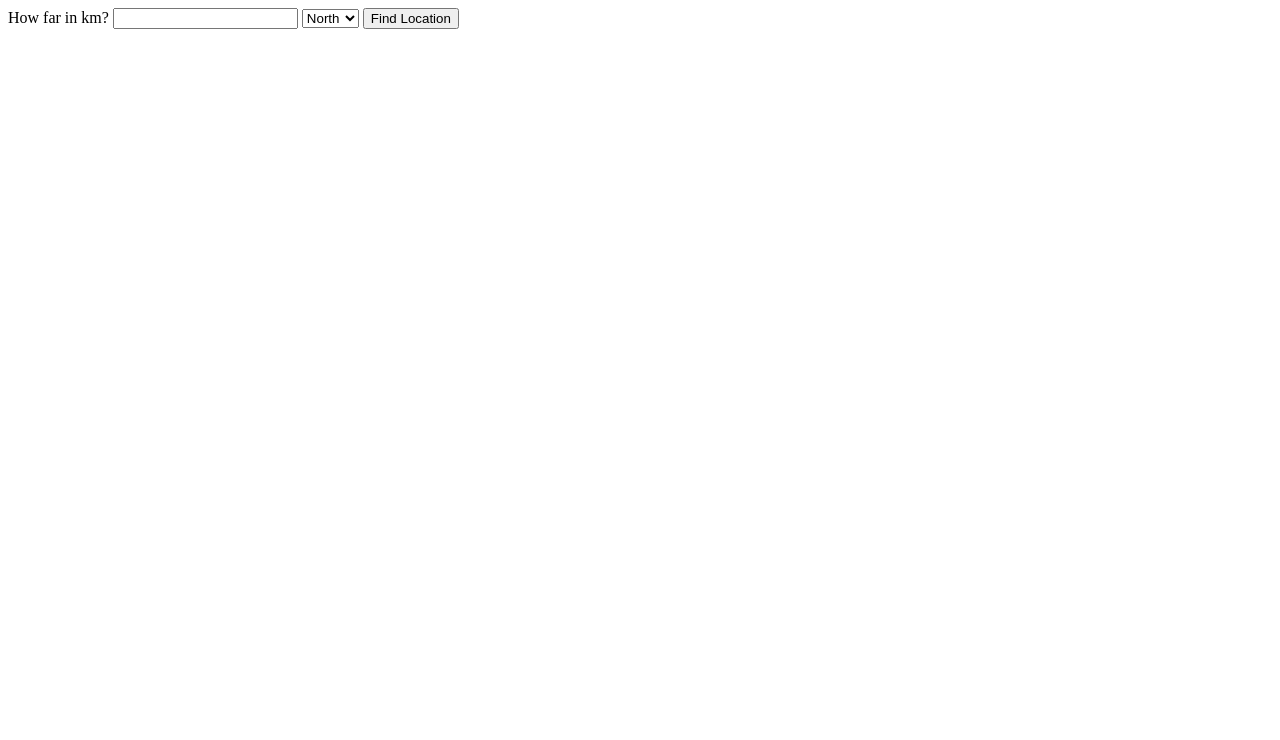
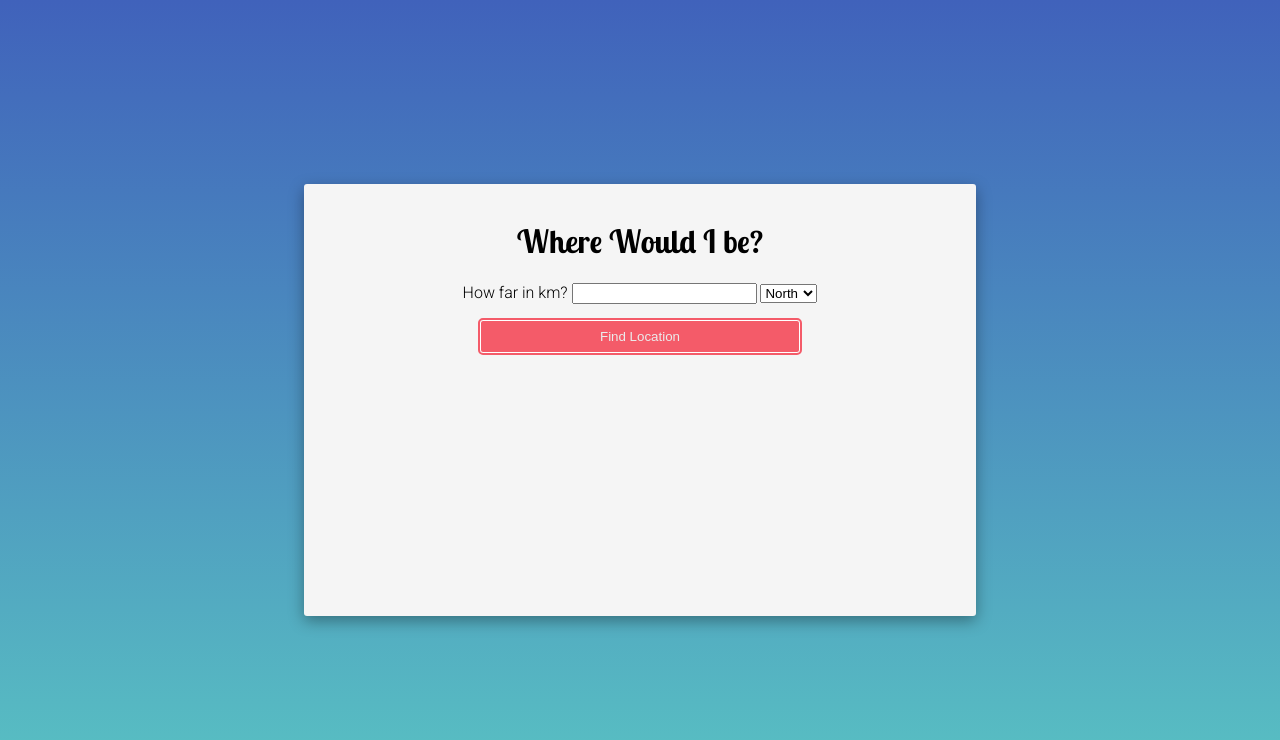
Before and after one commit to sarahleah/LocationFinder, a plain HTML site: page index.html in a window 1280 px wide. Drawn offline with nearby package versions, Linux system fonts and the light colour scheme.

Commit message:
styled :)

```diff
--- a/index.html
+++ b/index.html
@@ -4,9 +4,15 @@
     <meta charset="utf-8">
     <meta name="viewport" content="width=device-width">
     <title>repl.it</title>
-    <link href="style.css" rel="stylesheet" type="text/css" />
+	<link rel="preconnect" href="https://fonts.googleapis.com">
+	<link rel="preconnect" href="https://fonts.gstatic.com" crossorigin>
+	<link href="https://fonts.googleapis.com/css2?family=Lobster+Two:wght@400;700&family=Roboto:ital,wght@0,300;1,100&display=swap" rel="stylesheet">
+	<link href="style.css" rel="stylesheet" type="text/css" />
   </head>
   <body>
+
+	<h1>Where Would I be?</h1>
+
 	<form>
 		<label for="">How far in km?</label>
 		<input type="number">
--- a/script.js
+++ b/script.js
@@ -17,6 +17,8 @@ function handleFindLocation(e) {
 	let direction = select.value
 
 	function getCoordinates() {
+
+		start.textContent = 'loading...'
 
 		var options = {
 			enableHighAccuracy: true,
--- a/style.css
+++ b/style.css
@@ -0,0 +1,43 @@
+html {
+	background-image: linear-gradient(
+		to bottom,
+		#4062BB,
+		#59C3C3
+		);
+	display: grid;
+	justify-content: center;
+	align-content: center;
+	height: 100vh;
+}
+
+body {
+	font-family: 'Roboto', sans-serif;
+	text-align: center;
+	background-color: rgb(245, 245, 245);
+	width: 50vw;
+	padding: 1rem;
+	border-radius: 3px;
+	height: 50vh;
+	box-shadow: rgba(0, 0, 0, 0.35) 0px 5px 15px;
+}
+
+button {
+	width: 50%;
+	background-color: #F45B69;
+	outline: 2px solid #F45B69;
+	border: 1px solid white;
+	padding: 0.5rem 1rem;
+	border-radius: 3px;
+	color: #EBEBEB;
+	margin: 1rem;
+	transition: all 5000;
+}
+
+button:hover {
+	opacity: 0.8;
+}
+
+h1 {
+	font-family: 'Lobster Two', cursive;
+	font-weight: 700;
+}
```
